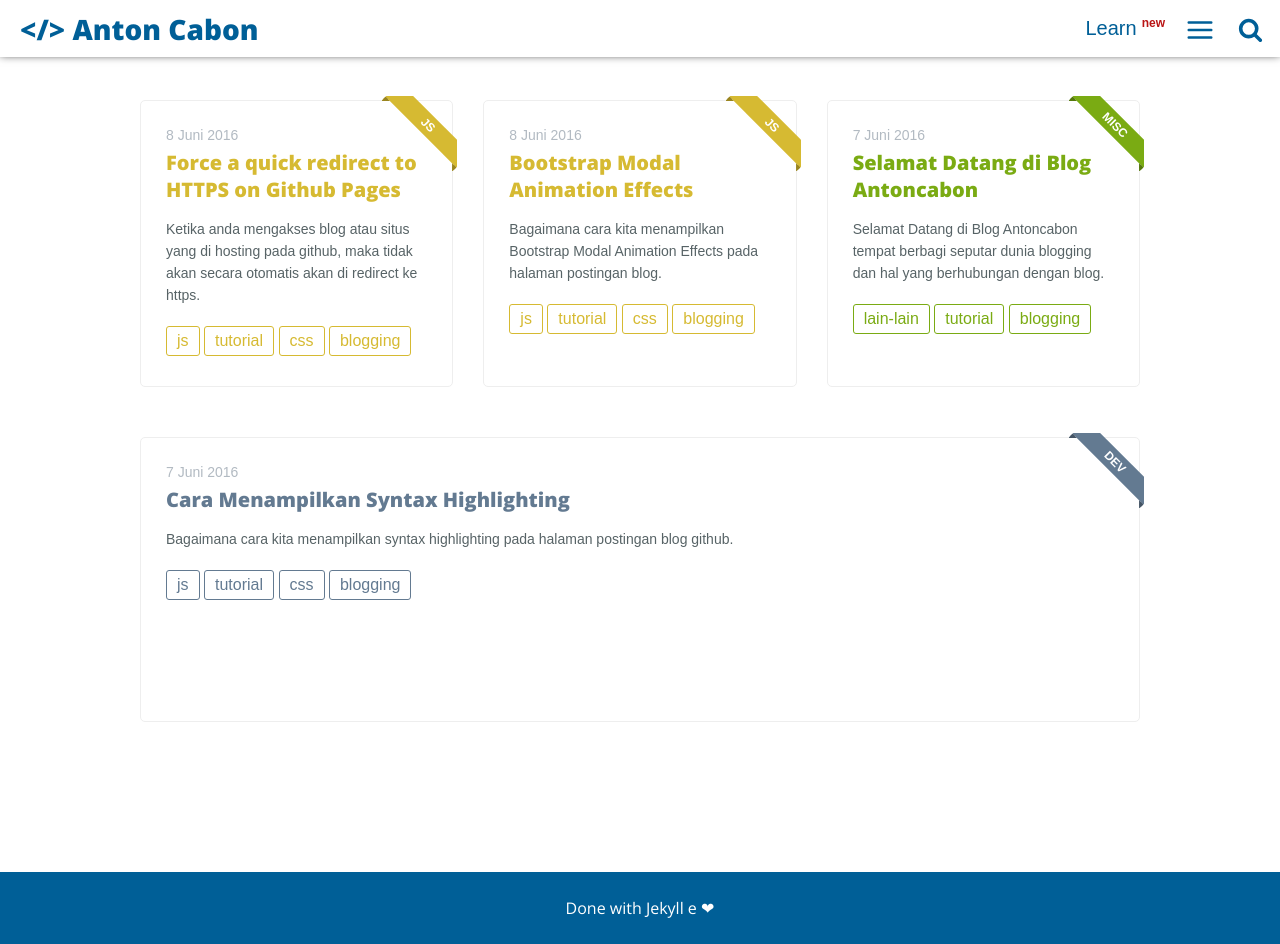
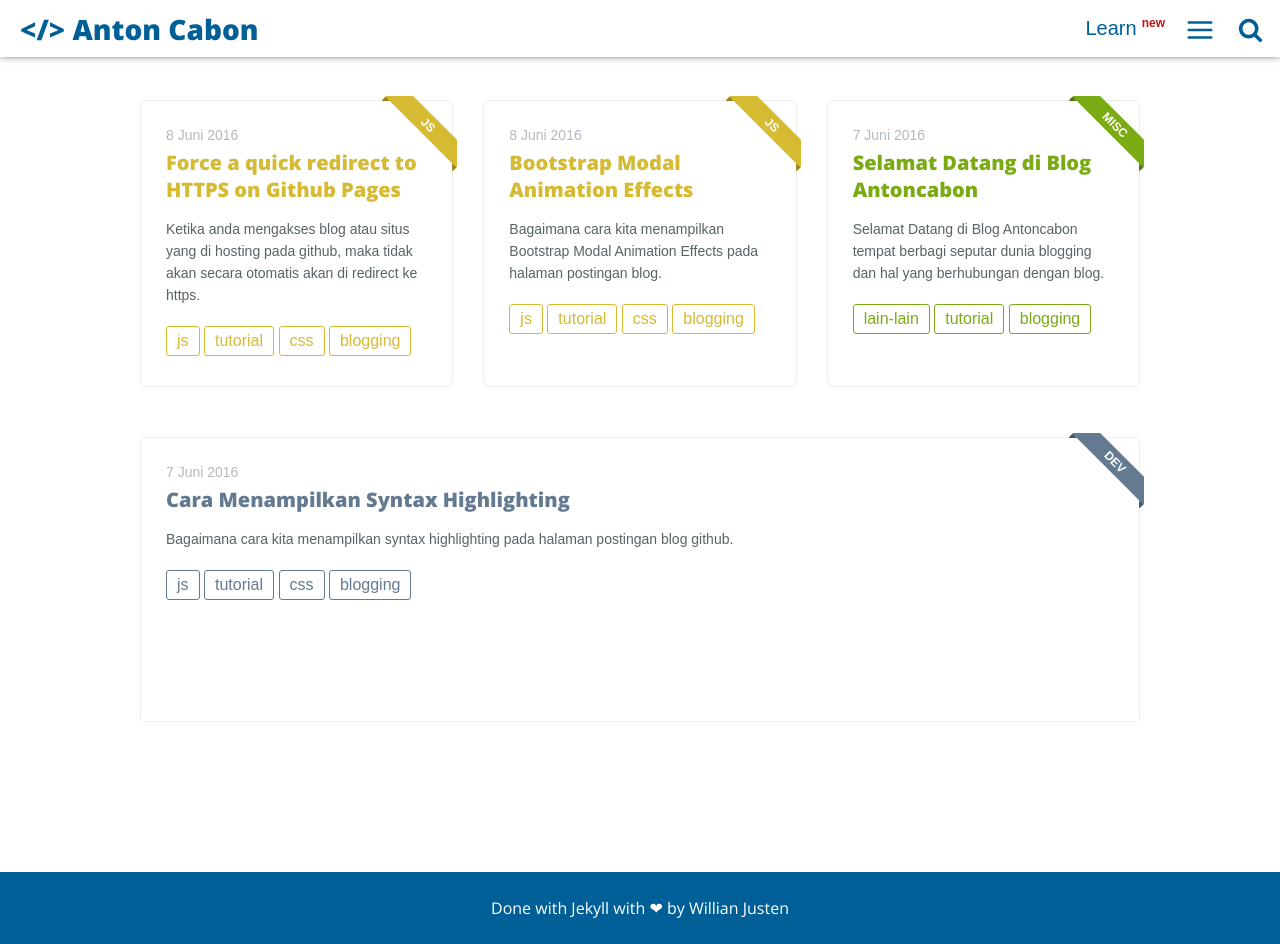
Before and after one commit to antoncabon/antoncabon.github.io, a Jekyll site: the page built from index.html, in a window 1280 px wide and 944 px high. Built offline with Jekyll 4.4.1, drawn with Linux system fonts in a browser that asks for light colours.

Commit message:
Update footer.html

```diff
--- a/_includes/footer.html
+++ b/_includes/footer.html
@@ -1,4 +1,4 @@
 <footer>
-    <p>Done with <a href="http://jekyllrb.com/" target="_blank">Jekyll</a> e <span class="love">❤</span></p>
+    <p>Done with <a href="http://jekyllrb.com/" target="_blank">Jekyll</a> with <span class="love">❤</span> by <a href="http://willianjusten.com.br/" target="_blank">Willian Justen</a> </p>
 </footer>
 <script src="{{ "/assets/js/main.js" | prepend: site.baseurl }}"></script>
```
